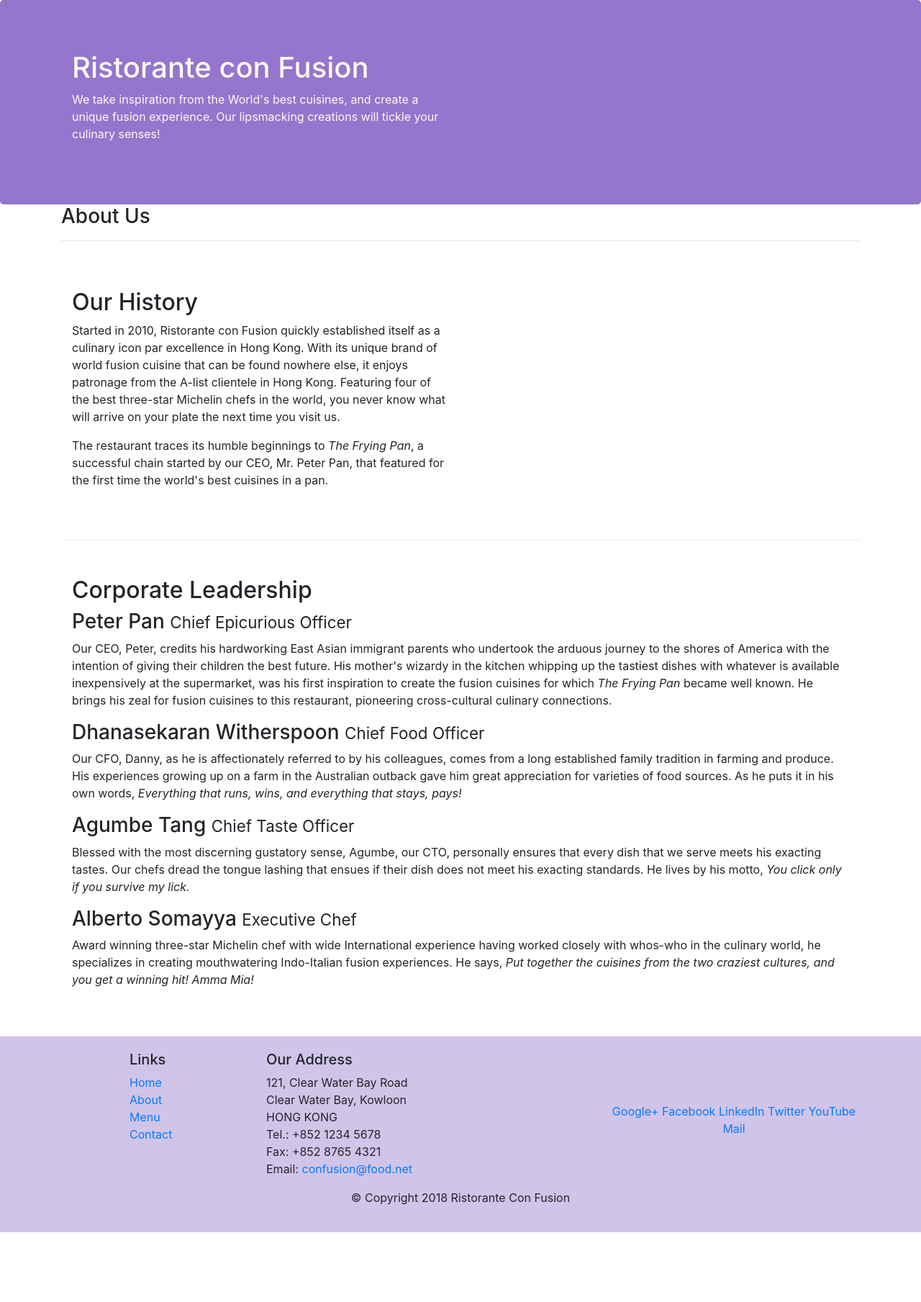
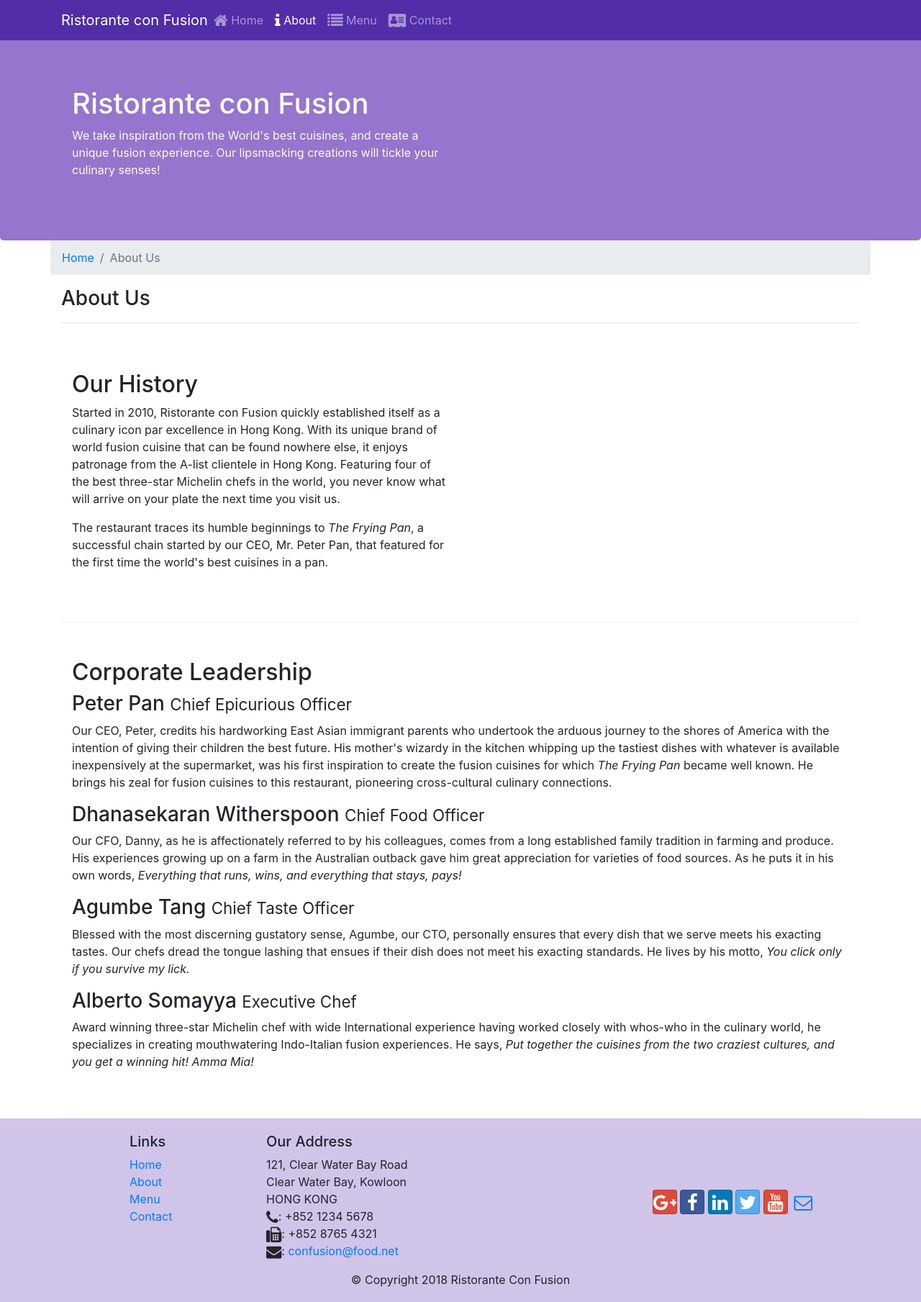
Before and after one commit to Mayuri5/Learning-Bootstrap, a website: page aboutus.html in a window 1280 px wide. Shown: the whole page at 72% size. Before the commit the page ends 1712 px from the top, so only its background shows below. Drawn offline with nearby package versions, Linux system fonts and the light colour scheme.

Commit message:
icon fonts

```diff
--- a/CSS/styles.css
+++ b/CSS/styles.css
@@ -28,3 +28,12 @@
     margin: 0px auto;
     color: #0f0f0f;
 }
+
+body{
+    padding: 50px 0px 0px 0px;
+    z-index: 0px;
+}
+
+.navbar-dark{
+    background-color: #512DA8;
+}
--- a/aboutus.html
+++ b/aboutus.html
@@ -7,13 +7,30 @@
     <meta http-equiv="x-ua-compatible" content="ie=edge">
     <!-- Bootstrap CSS -->
     <link rel="stylesheet" href="node_modules/bootstrap/dist/css/bootstrap.min.css">
+    <link rel="stylesheet" href="node_modules/font-awesome/css/font-awesome.min.css"></link>
+    <link rel="stylesheet" href="node_modules/bootstrap-social/bootstrap-social.css"></link>
     <link rel="stylesheet" href="CSS/styles.css">
     <title>Ristorante Con Fusion: About Us</title>
 
 </head>
 
 <body>
-
+    <nav class="navbar navbar-dark navbar-expand-sm fixed-top">
+        <div class="container">
+            <button class="navbar-toggler" type="button" data-toggle="collapse" data-target="#Navbar">
+                <span class="navbar-toggler-icon"></span>
+            </button>
+            <a class="navbar-brand mr-auto" href="./index.html">Ristorante con Fusion</a>
+            <div class="collapse navbar-collapse" id="Navbar">
+                <ul class="navbar-nav mr-auto">
+                    <li class="nav-item"><a class="nav-link" href="./index.html"><span class="fa fa-home fa-lg"></span> Home</a></li>
+                    <li class="nav-item active"><a class="nav-link" href="./aboutus.html"><span class="fa fa-info fa-lg"></span> About</a></li>
+                    <li class="nav-item"><a class="nav-link" href="#"><span class="fa fa-list fa-lg"></span> Menu</a></li>
+                    <li class="nav-item"><a class="nav-link" href="#"><span class="fa fa-address-card fa-lg"></span> Contact</a></li>
+                </ul>
+            </div>
+        </div>
+    </nav>
     <header class="jumbotron">
         <div class="container">
             <div class="row row-header">
@@ -29,7 +46,11 @@
 
     <div class="container">
         <div class="row">
-            <div class="col-12 col-sm-12">
+            <ol class="col-12 breadcrumb">
+                <li class="breadcrumb-item"><a href="./index.html">Home</a></li>
+                <li class="breadcrumb-item active">About Us</li>
+            </ol>
+            <div class="col-12">
                <h3>About Us</h3>
                <hr>
             </div>
@@ -68,8 +89,8 @@
                 <div class="col-4 offset-1 col-sm-2">
                     <h5>Links</h5>
                     <ul class="list-unstyled">
-                        <li><a href="#">Home</a></li>
-                        <li><a href="#">About</a></li>
+                        <li><a href="./index.html">Home</a></li>
+                        <li><a href="./aboutus.html">About</a></li>
                         <li><a href="#">Menu</a></li>
                         <li><a href="#">Contact</a></li>
                     </ul>
@@ -80,19 +101,19 @@
 		              121, Clear Water Bay Road<br>
 		              Clear Water Bay, Kowloon<br>
 		              HONG KONG<br>
-		              Tel.: +852 1234 5678<br>
-		              Fax: +852 8765 4321<br>
-		              Email: <a href="mailto:confusion@food.net">confusion@food.net</a>
+		              <i class="fa fa-phone fa-lg"></i>: +852 1234 5678<br>
+		              <i class="fa fa-fax fa-lg"></i>: +852 8765 4321<br>
+		              <i class="fa fa-envelope fa-lg"></i>: <a href="mailto:confusion@food.net">confusion@food.net</a>
 		           </address>
                 </div>
                 <div class="col-12 col-sm-4 align-self-center">
                     <div class="text-center">
-                        <a href="http://google.com/+">Google+</a>
-                        <a href="http://www.facebook.com/profile.php?id=">Facebook</a>
-                        <a href="http://www.linkedin.com/in/">LinkedIn</a>
-                        <a href="http://twitter.com/">Twitter</a>
-                        <a href="http://youtube.com/">YouTube</a>
-                        <a href="mailto:">Mail</a>
+                        <a class="btn btn-social-icon btn-google" href="http://google.com/+"><i class="fa fa-google-plus fa-lg"></i></a>
+                        <a class="btn btn-social-icon btn-facebook" href="http://www.facebook.com/profile.php?id="><i class="fa fa-facebook fa-lg"></i></a>
+                        <a class="btn btn-social-icon btn-linkedin" href="http://www.linkedin.com/in/"><i class="fa fa-linkedin fa-lg"></i></a>
+                        <a class="btn btn-social-icon btn-twitter" href="http://twitter.com/"><i class="fa fa-twitter fa-lg"></i></a>
+                        <a class="btn btn-social-icon btn-google" href="http://youtube.com/"><i class="fa fa-youtube fa-lg"></i></a>
+                        <a class="btn btn-social-icon" href="mailto:"><i class="fa fa-envelope-o fa-lg"></i></a>
                     </div>
                 </div>
            </div>
--- a/package.json
+++ b/package.json
@@ -15,6 +15,8 @@
   },
   "dependencies": {
     "bootstrap": "^4.0.0",
+    "bootstrap-social": "^5.1.1",
+    "font-awesome": "^4.7.0",
     "jquery": "^3.3.1",
     "popper.js": "^1.12.9"
   }
```
Also changed, not shown: index.html (+28 -10 lines), 1 other file.
